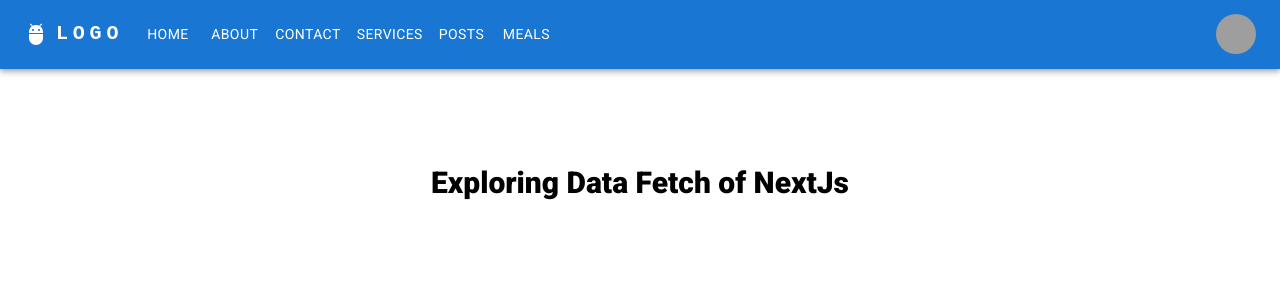
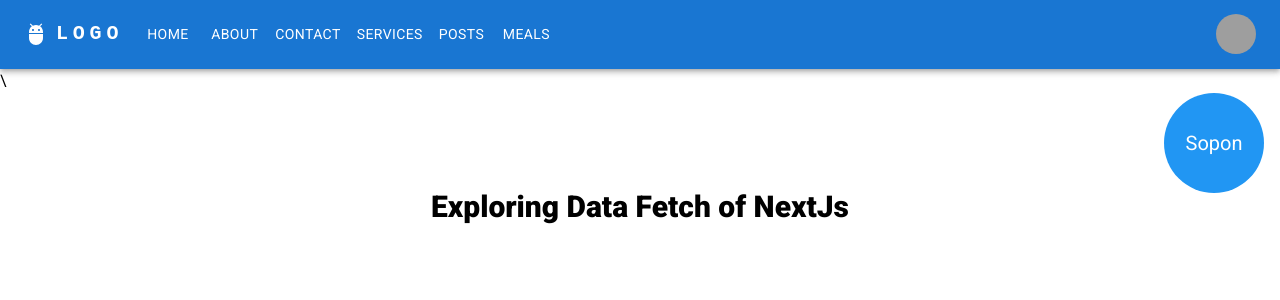
Before and after one commit to SopnilSwapon/data-fetch-nextjs, a Next.js app: page / in a window 1280 px wide. Shown: the top 300 px of the page. Built offline with nearby package versions, Linux system fonts and the light colour scheme; grey boxes are pictures that could not be loaded.

Commit message:
set my circle name on all pages

```diff
--- a/src/app/layout.js
+++ b/src/app/layout.js
@@ -1,14 +1,16 @@
 import { Inter, Roboto } from "next/font/google";
 import "./globals.css";
 import Nav from "@/components/Nav";
+import { Avatar, Box } from "@mui/material";
+import { blue, yellow } from "@mui/material/colors";
 
 const inter = Inter({ subsets: ["latin"] });
-const roboto = Roboto({weight: ['300', '400', '900'], subsets: ['latin']})
+const roboto = Roboto({ weight: ['300', '400', '900'], subsets: ['latin'] })
 
 export const metadata = {
   title: {
-       default: 'Data-Fetch',
-       template: '%s | Data-Fetch'
+    default: 'Data-Fetch',
+    template: '%s | Data-Fetch'
   },
   description: "Generated by create next app",
 };
@@ -17,7 +19,11 @@ export default function RootLayout({ children }) {
   return (
     <html lang="en">
       <body className={roboto.className}>
-        <Nav></Nav>
+        <Nav></Nav>\
+
+        <Box sx={{ position: "fixed", right: 16, }}>
+          <Avatar sx={{ width: '100px', height: '100px', bgcolor: blue[500] }}>Sopon</Avatar>
+        </Box>
         {children}
       </body>
     </html>
--- a/src/app/meals/page.jsx
+++ b/src/app/meals/page.jsx
@@ -1,5 +1,4 @@
-import Meals from '@/components/Meals';
-import React from 'react';
+import Meals from "@/components/Meals";
 
 export const metadata = {
     title: 'Meals',
--- a/src/components/Meals.jsx
+++ b/src/components/Meals.jsx
@@ -37,9 +37,6 @@ const Meals = () => {
                 <Button onClick={handleSearch} variant="contained" color='primary'>Search</Button>
 
             </div>
-            <Box sx={{ position: "fixed", right: 16, }}>
-                <Avatar sx={{ width: '100px', height: '100px', bgcolor: red[500] }}>Sopon</Avatar>
-            </Box>
             <div className='grid grid-cols-1 md:grid-cols-2 lg:grid-cols-3'>
                 {
                     meals?.length ? <>
```
